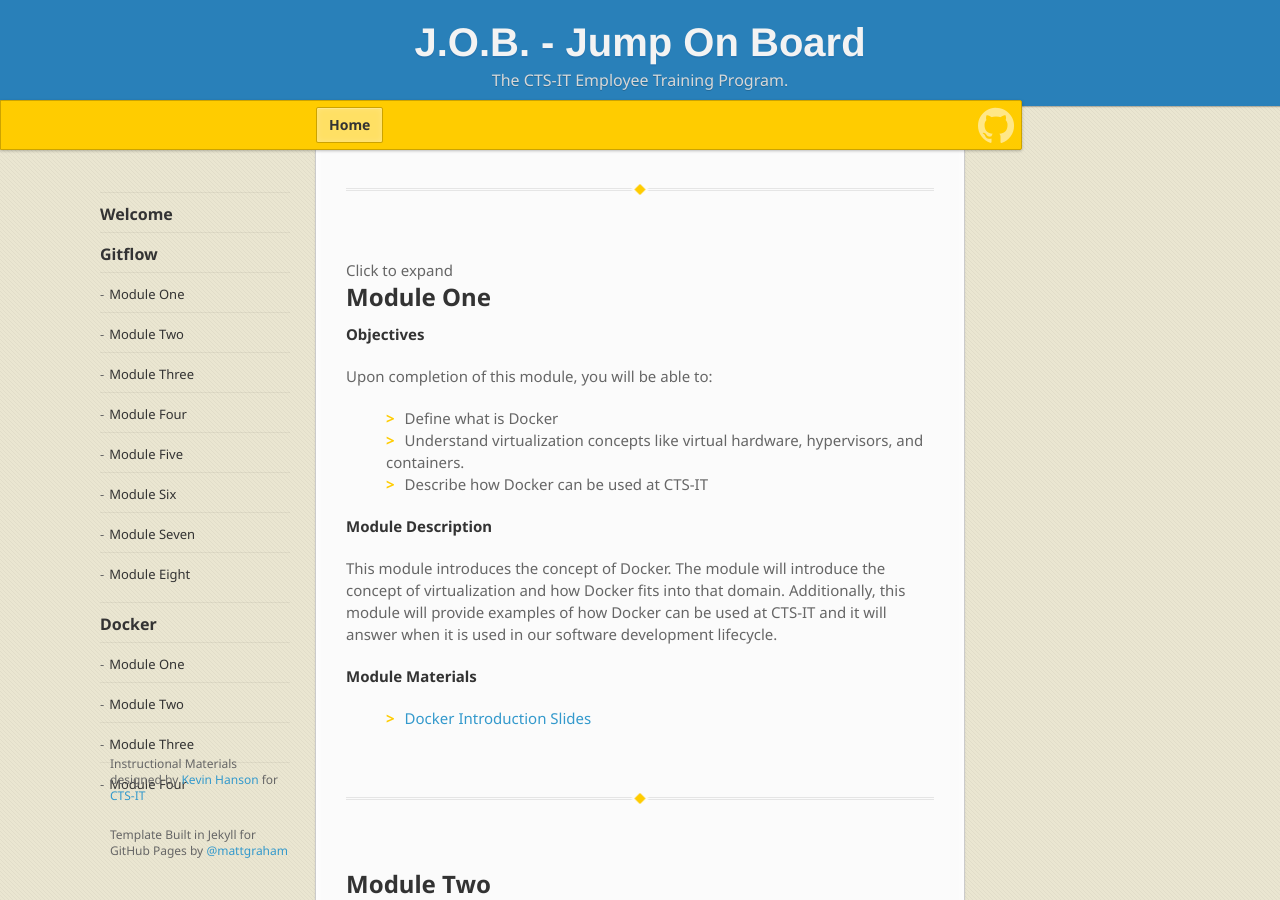
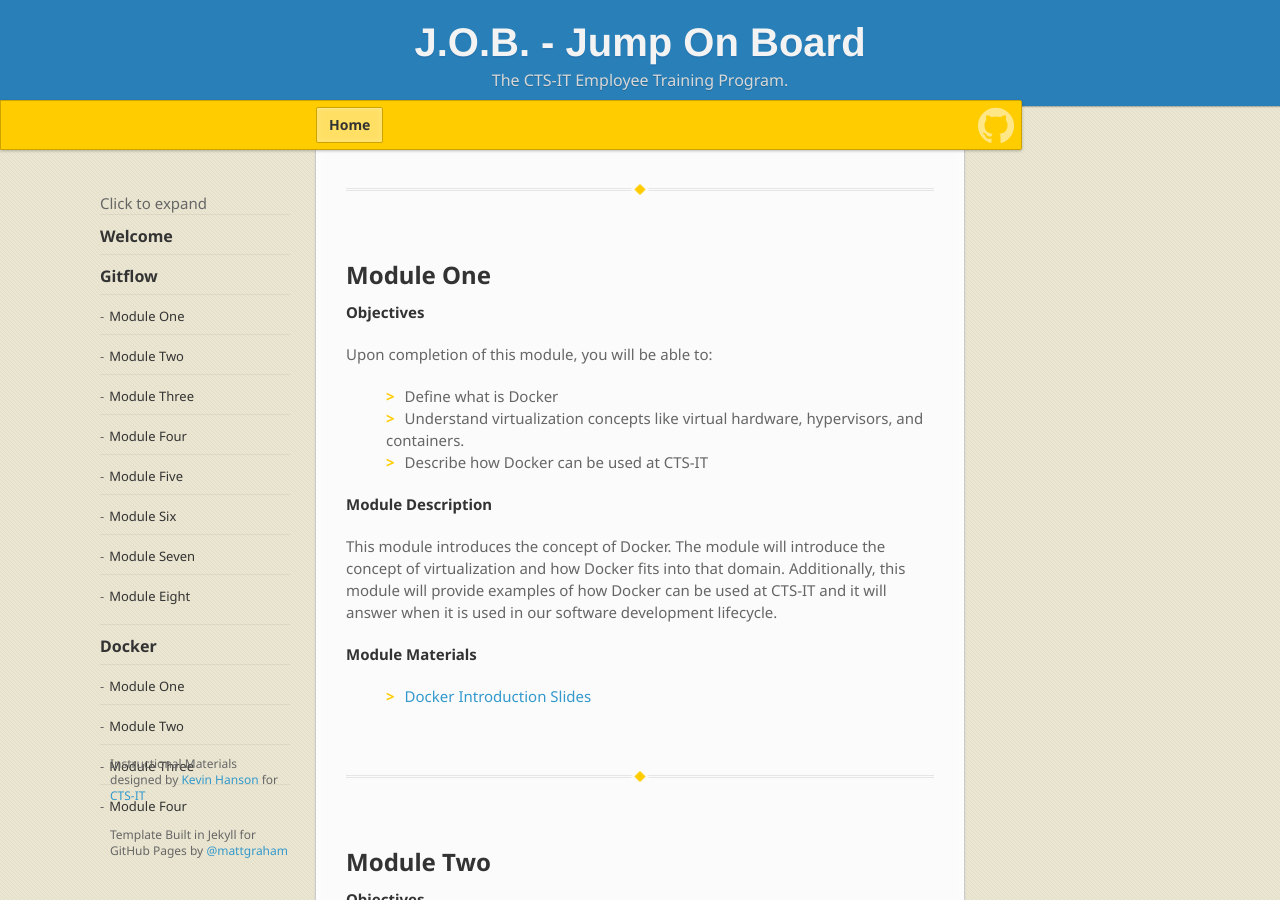
Before and after one commit to stokes-uf/J.O.B.-Jump-On-Board, a Jekyll site: the page built from index.md, in a window 1280 px wide and 900 px high, scrolled down 5943 px. Built offline with Jekyll 4.4.1, drawn with Linux system fonts in a browser that asks for light colours; nearby versions of some CDN libraries; some web fonts are replaced.

Commit message:
move details expansion work to page nav

```diff
--- a/_includes/page-nav.html
+++ b/_includes/page-nav.html
@@ -1,3 +1,7 @@
 <nav>
-  <ul></ul>
+  <ul>
+    <details>
+      <summary>Click to expand</summary>
+      whatever
+    </details></ul>
 </nav>
--- a/_layouts/home.html
+++ b/_layouts/home.html
@@ -211,10 +211,7 @@
     <hr>
     <br>
     <br>
-    <details>
-      <summary>Click to expand</summary>
-      whatever
-    </details>
+
     <h2>Module One</h2>
 
     <p><strong>Objectives</strong></p>
```
